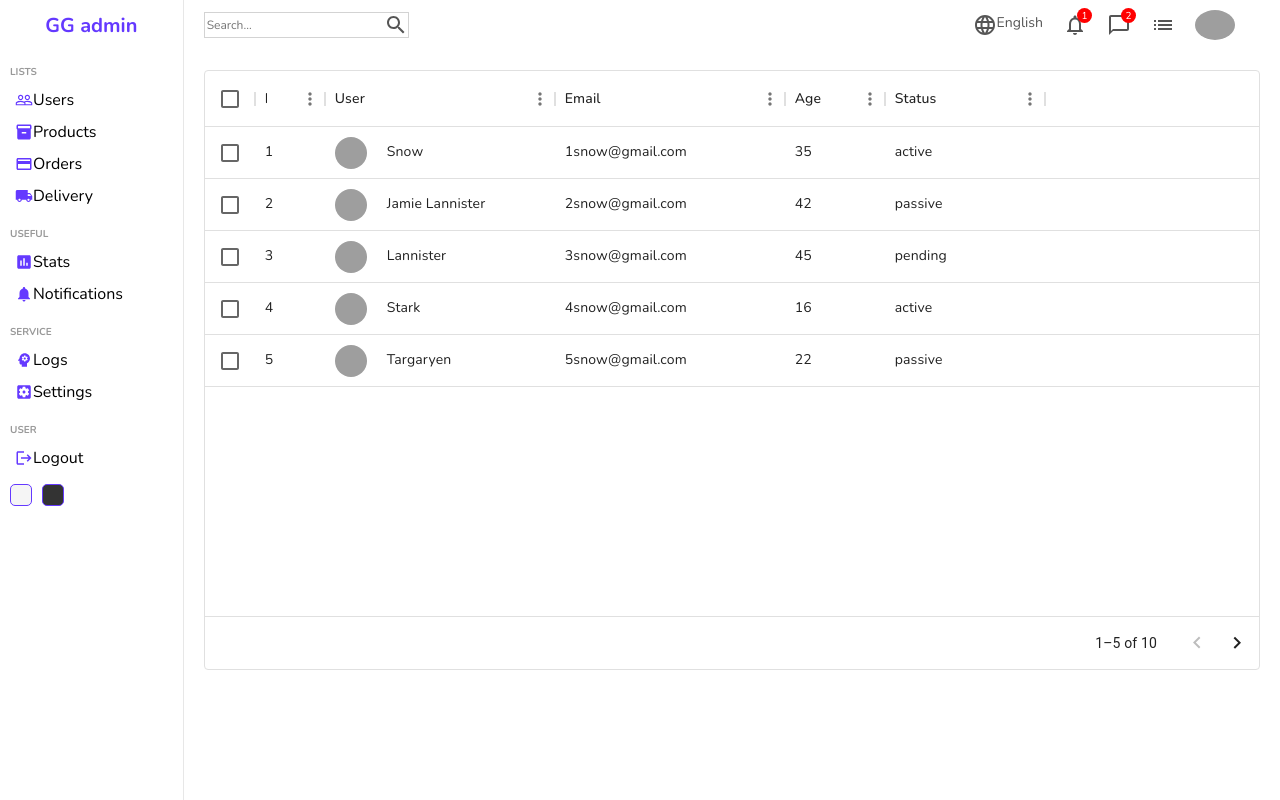
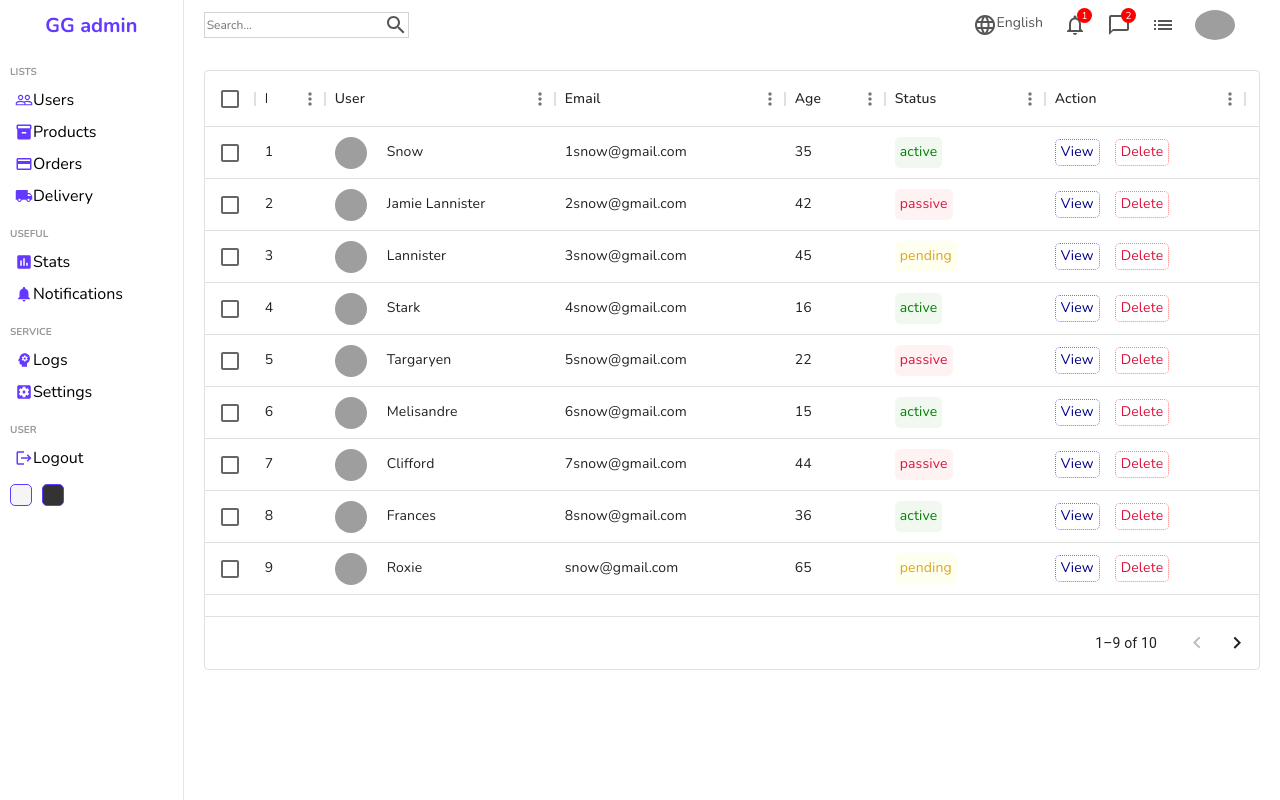
Before and after one commit to geoffgeorgein/Admin-dashboard, a React (Create React App) app: page /users in a window 1280 px wide. Built offline with nearby package versions, Linux system fonts and the light colour scheme; grey boxes are pictures that could not be loaded.

Commit message:
Datatable

```diff
--- a/src/components/datatable/Datatable.js
+++ b/src/components/datatable/Datatable.js
@@ -51,20 +51,31 @@ const rows = [
 
 
 const Datatable = () => {
+
+  const actionColumn=[{field:"action",headerName:'Action',width:200,renderCell:()=>{
+    return(
+        <div className='cellAction'>
+          <div className='viewButton'>View</div>
+          <div className='deleteButton'>Delete</div>
+        </div>
+    )
+  }}];
+
   return (
     <div className='datatable'>
 
         <DataGrid
             rows={userRows}
-            columns={userColumns}
+            columns={userColumns.concat(actionColumn)}
             initialState={{
             pagination: {
                 paginationModel: {
-                pageSize: 5,
+                pageSize: 9,
                 },
             },
             }}
-            pageSizeOptions={[5]}
+            pageSizeOptions={[9]}
+            rowsPerPageOptions={[9]}
             checkboxSelection
             disableRowSelectionOnClick
         />
--- a/src/components/datatable/datatable.scss
+++ b/src/components/datatable/datatable.scss
@@ -14,4 +14,46 @@
             margin-right: 20px;
         }
     }
+
+    .cellWithStatus{
+        padding: 5px;
+        border-radius: 5px;
+
+        &.active{
+            background-color: rgba(0, 128, 0, 0.058);
+            color: green;
+        }
+
+        &.pending{
+            background-color: rgba(255, 255, 0, 0.059);
+            color: goldenrod;
+        }
+
+        &.passive{
+            background-color: rgba(255, 0, 0, 0.051);
+            color: crimson;
+
+        }
+    }
+
+    .cellAction{
+        display: flex;
+        align-items: center;
+        gap:15px;
+
+        .viewButton{
+            padding: 2px 5px;
+            border-radius: 5px;
+            color: darkblue;
+            border: 1px dotted rgba(0, 0, 255, 0.558);
+        }
+        .deleteButton{
+            padding: 2px 5px;
+            border-radius: 5px;
+            color: crimson;
+            border: 1px dotted rgba(255, 0, 0, 0.499);
+        }
+    }
+
+
 }
```
